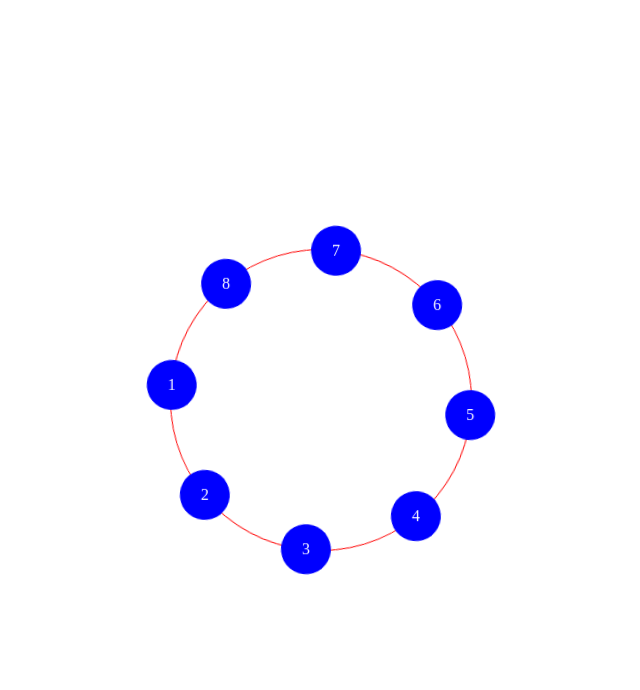
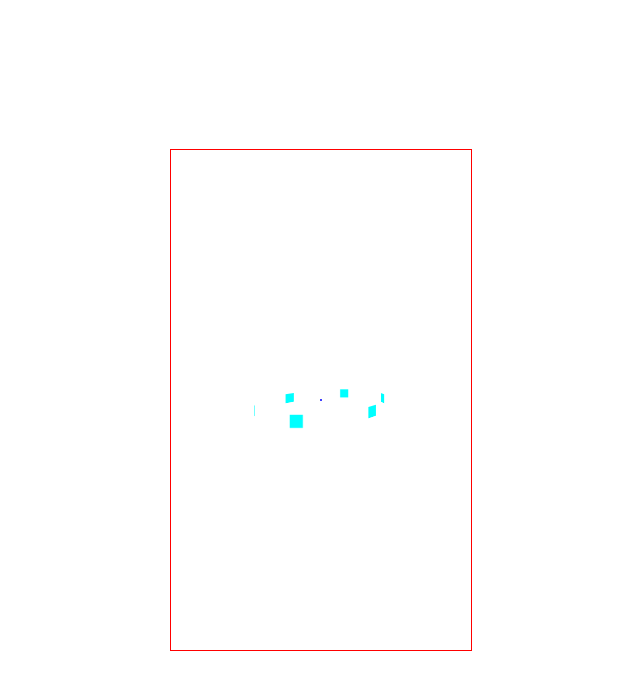
Before and after one commit to daiyu5577/practice, a React (Vite) app: page / in a window 1280 px wide. Shown: the top 690 px of the page, without its empty margins (319-959 px from the left). Built offline with nearby package versions, Linux system fonts and the light colour scheme.

Commit message:
feat: add RotateBallTranslateZ

```diff
--- /dev/null
+++ b/src/page/Preserve3d/components/RotateBallTranslateZ/index.module.less
@@ -0,0 +1,40 @@
+.rotateZ {
+  display: flex;
+  align-items: center;
+  justify-content: center;
+  height: 100vh;
+
+  :global {
+
+    .box {
+      border: 1px solid red;
+      width: 300px;
+      height: 500px;
+      position: relative;
+
+      .boxCenter {
+        position: absolute;
+        left: 50%;
+        top: 50%;
+        transform: translate(-50%, -50%);
+        width: 2px;
+        height: 2px;
+        border-radius: 50%;
+        background-color: blue;
+        transform-style: preserve-3d;
+        perspective: 250px; // z 轴距离
+        perspective-origin: 100px -50px; // 镜头
+
+        .item {
+          width: 10px;
+          height: 10px;
+          background-color: aqua;
+          position: absolute;
+          top: 0;
+          left: 50%;
+          transform: translateX(-50%);
+        }
+      }
+    }
+  }
+}
--- /dev/null
+++ b/src/page/Preserve3d/components/RotateBallTranslateZ/index.tsx
@@ -0,0 +1,39 @@
+import React from 'react'
+import styles from './index.module.less'
+
+const getXY = (rad: number, l: number) => {
+  const x = Math.sin(rad) * l
+  const y = Math.cos(rad) * l
+  return { x, y }
+}
+
+const layer_1 = new Array(6).fill(1)
+const layer_2 = new Array(16).fill(1)
+const layer_3 = new Array(8).fill(1)
+
+const getBallPostion = (rad: number, radius: number, num: number) => {
+  const x = radius * Math.cos(rad)
+  const y = radius * Math.sin(rad)
+}
+
+export default function RotateZ() {
+  return (
+    <div className={styles.rotateZ}>
+      <div className="box">
+        <div className="boxCenter">
+          {
+            layer_1.map((v, i, t) => (
+              <div
+                key={i}
+                className="item"
+                style={{
+                  transform: `rotateY(${i * (360 / t.length)}deg) translate3d(0, 0, 60px)`
+                }}
+              ></div>
+            ))
+          }
+        </div>
+      </div>
+    </div>
+  )
+}
--- a/src/page/Preserve3d/index.tsx
+++ b/src/page/Preserve3d/index.tsx
@@ -1,11 +1,13 @@
 import React from 'react'
 import RotateZ from './components/RotateZ' // 分割圆、Y轴旋转
+import RotateBallTranslateZ from './components/RotateBallTranslateZ' // ball
 import styles from './index.module.less'
 
 export default function Preserve3d() {
   return (
     <div className={styles.preserve3d}>
-      <RotateZ />
+      {/* <RotateZ /> */}
+      <RotateBallTranslateZ />
     </div>
   )
 }
```
